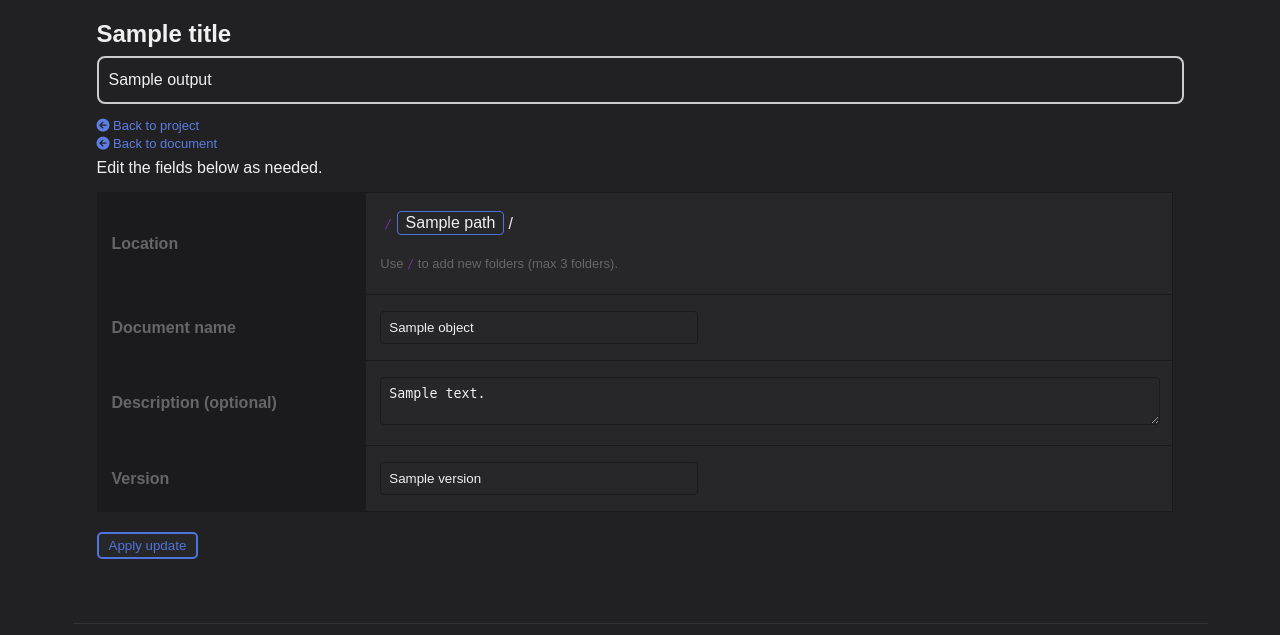
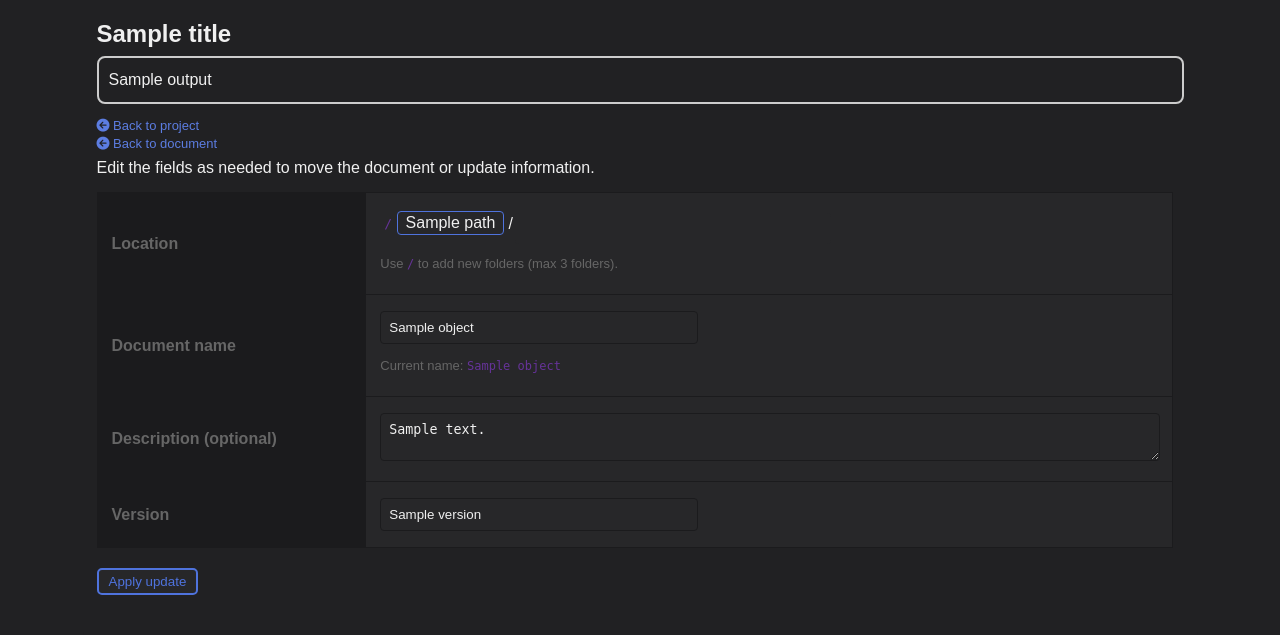
Before and after one commit to Maxelweb/RoundReview, a Flask app: template app/template/project/object/edit.html in a window 1280 px wide. Shown: the part 121-756 px from the top of the page. Run offline with Flask 3, Linux system fonts and the light colour scheme; the template is opened without the code that fills it: most values are stand-ins (such as "Sample title", 1, 10 or a date in 2020); parts of the project's set-up code (start-up, migrations or seed data) failed here and were passed over; some libraries are stand-ins or nearby versions; some web fonts are replaced.

Commit message:
chore: minor style and phrase edits

```diff
--- a/app/routes/object.py
+++ b/app/routes/object.py
@@ -181,7 +181,7 @@ def edit_object(project_id: str, object_id: str):
 
     return render_template(
         "project/object/edit.html",
-        title="Update document",
+        title="Edit document information",
         user=session["user"],
         object=obj,
         project_id=project_id,
--- a/app/template/project/object/edit.html
+++ b/app/template/project/object/edit.html
@@ -5,14 +5,14 @@
     <br>
     <a href="{{ url_for('object.view_object', project_id=project_id, object_id=object.id) }}" class="small go-back-link"><i class="fas fa-circle-arrow-left"></i> Back to document</a>
 
-    <p>Edit the fields below as needed.</p>
+    <p>Edit the fields as needed to move the document or update information.</p>
 
     <form action="{{ url_for('object.edit_object', project_id=project_id, object_id=object.id) }}" method="post">
         <table>
             <tr>
                 <th><label for="objectPdf">Location</label></th>
                 <td width="75%">
-                    <div id="locationInput" class="location-input" tabindex="0" style="display: flex; align-items: center; flex-wrap: wrap; padding: 4px; min-height: 26px;">
+                    <div id="locationInput" class="location-input" tabindex="0">
                         <code>/</code> &nbsp;
                         <input type="hidden" name="path" id="locationHidden" value="{{ object.path }}">
                         <span id="locationSegments" style="display: flex; align-items: center; flex-wrap: wrap;">
@@ -27,6 +27,7 @@
                 <th><label for="objectName">Document name</label></th>
                 <td>
                     <input type="text" id="objectName" name="name" placeholder="Enter object name" required class="my-1" value="{{ object.name }}">
+                    <p class="small block muted">Current name: <code>{{ object.name }}</code></p>
                 </td>
             </tr>
             <tr>
--- a/app/template/project/view.html
+++ b/app/template/project/view.html
@@ -1,12 +1,12 @@
 {% extends 'project/base.html' %}
 
 {% block inner_content %}
-    <a href="{{ url_for('project.list') }}" class="small go-back-link"><i class="fas fa-circle-arrow-left"></i> Back to projects</a>
+    <a href="{{ url_for('project.list') }}" class="small go-back-link"><i class="fas fa-circle-arrow-left"></i> Back to your projects</a>
 
     {% if project_role == role.OWNER %}
     <h3><i class="fas fa-rocket primary my-1"></i> Project Management</h3>
 
-    <p class="muted">&raquo; Go to <a href="{{ url_for('project.manage_project', project_id=project.id) }}">Project Management</a> to manage users and others (only for project owners).</p>
+    <p class="muted">Go to <a href="{{ url_for('project.manage_project', project_id=project.id) }}">Project Management</a> to manage info and users (only for project owners).</p>
     {% endif %}
 
     <h3><i class="fas fa-newspaper muted my-1"></i> Recent documents</h3>
```
